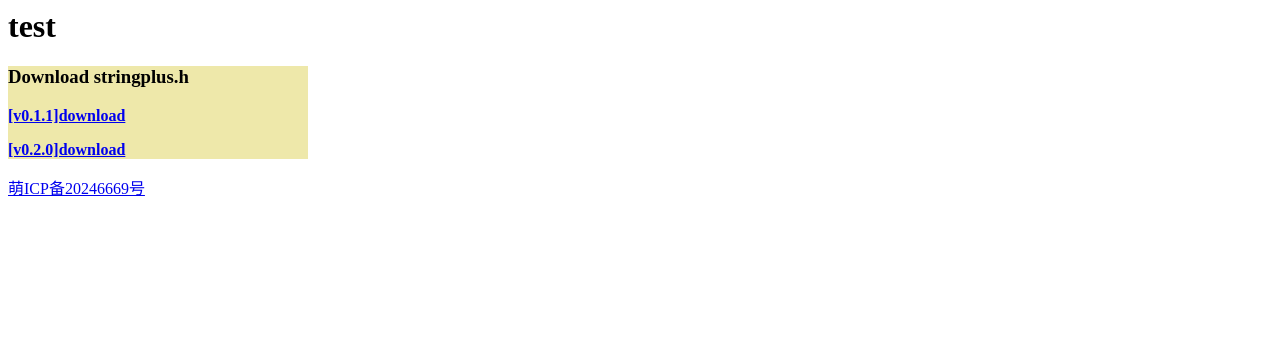
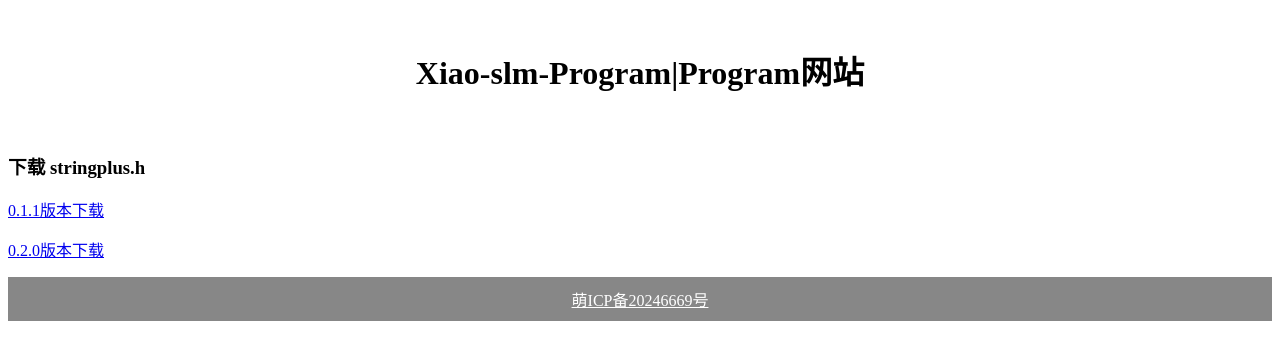
Before and after one commit to Xiao-slm-program/Program, a plain HTML site: page index.html in a window 1280 px wide. Drawn offline with Linux system fonts and the light colour scheme.

Commit message:
Update index.html

```diff
--- a/index.html
+++ b/index.html
@@ -1,28 +1,43 @@
 <head>
     <title>Xiao-slm-Program-home</title>
     <style>
-    .center{
-      width: 300px;
-      height: 200px;
-      background: palegoldenrod;
-      text-align:center;
+        begin{
+            flex-shrink: 0;
+            background-color: #ffffff;
+            color: #000000;
+            text-align: center;
+            padding: 10px;
         }
-  </style>
-  <style>
-    .box{
+        content {
+            flex: 1 0 auto;
+        }
+        okbox{
+            flex: 1 0 auto;
             width: 300px;
             height: auto;
-      background: palegoldenrod;
+            background:#00ff48;
+        }
+        footer {
+            flex-shrink: 0;
+            background-color: #878787;
+            color: #fff;
+            text-align: center;
+            padding: 10px;
         }
     </style>
 </head>
 <body>
-  <h1>test</h1>
+    <begin>
+        <h1>Xiao-slm-Program|Program网站</h1>
+    </begin>
 
-  <div class="box">
-    <h3>Download stringplus.h</h3>
-    <b><p><a href="https://xiao-slm-program.github.io/Program/StorageResources/stringplus%20v0.1.1.h"  download="stringplus v0.1.1.h">[v0.1.1]download</a></p></b>
-    <b><p><a href="https://xiao-slm-program.github.io/Program/StorageResources/stringplus%20v0.2.0.h"  download="stringplus v0.2.0.h">[v0.2.0]download</a></p></b>
-  </div>
-  <a href="https://icp.gov.moe/?keyword=20246669" target="_blank">萌ICP备20246669号</a>
+    <content>
+        <h3>下载 stringplus.h</h3>
+        <p><a href="https://xiao-slm-program.github.io/Program/StorageResources/stringplus%20v0.1.1.h"  download="stringplus v0.1.1.h">0.1.1版本下载</a></p></b>
+        <p><a href="https://xiao-slm-program.github.io/Program/StorageResources/stringplus%20v0.2.0.h"  download="stringplus v0.2.0.h">0.2.0版本下载</a></p></b>
+    </content>
+    <footer>
+        <a href="https://icp.gov.moe/?keyword=20246669" target="_blank" style="color: rgb(255, 255, 255);">萌ICP备20246669号</a>
+    </footer>
+
 </body>
```
Lines whose indentation alone changed are shown as unchanged.
